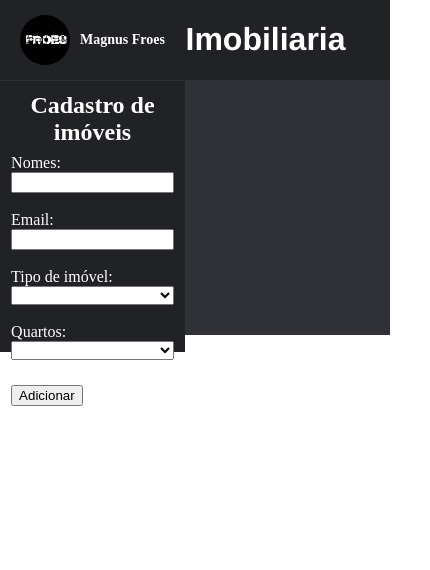
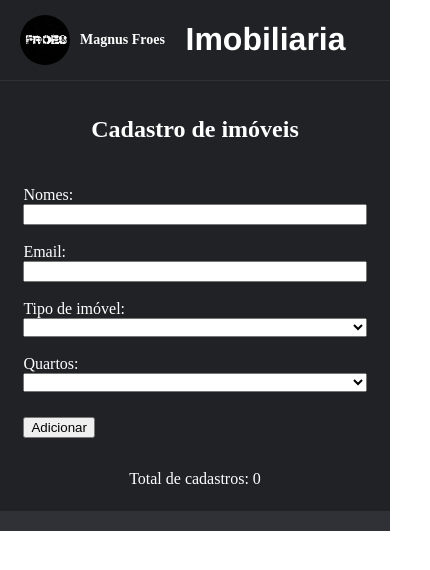
Before and after one commit to magnusfroes/recado, a Vue app: page / in a window 390 px wide. Shown: the top 570 px of the page, 430 px wide, since content can reach past the window. Built offline with nearby package versions, Linux system fonts and the light colour scheme.

Commit message:
Evoluindo02

```diff
--- a/src/components/AddList.vue
+++ b/src/components/AddList.vue
@@ -119,6 +119,8 @@ export default {
         fecharConfirm:function() {
             this.modal = false
 
+            this.lista = new Object()
+
             this.lista.Nome = this.nomeInput
             this.lista.Email = this.emailInput
             this.lista.Tipo = this.Tipo
@@ -172,14 +174,28 @@ export default {
     background-color: #2F3136;
 }
 
+
+
 .lista {
     display: flex;
     flex-direction: column;
-    max-width: 280px;
+    width: 350px;
     padding-top: 15px;
-    width: 100%;
-    height: 60vw;
+    height: 100vw;
     background-color: #202225;
+}
+
+@media (max-width: 630px) {
+    .addlist {
+        display: flex;
+        flex-direction: column;
+    }
+
+    .lista {
+        display: flex;
+        width: 100%;
+        height: 100%;
+    }
 }
 
 .top {
@@ -195,7 +211,7 @@ export default {
     display: flex;
     flex-direction: column;
     padding: 6%;
-    height: 80%;
+    height: 100%;
     background-color: #202225;
 }
 
@@ -214,19 +230,22 @@ export default {
 .central {
     display: grid;
     width: 100%;
-    height: 60vw;
+    height: 100%;
     padding: 20px;
     padding-bottom: 0;
-    grid-template-columns: 1fr 1fr 1fr;
-    grid-template-rows: repeat(2, 1fr);
+    grid-template-columns: repeat(auto-fit, minmax(300px, 1fr));
+    grid-template-rows: repeat(auto-fit, 1fr);
     grid-gap: 20px;
+    justify-items: center;
 }
 
 .ticket {
     display: flex;
     color: white;
     flex-direction: column;
-    height: 100%;
+    max-width: 300px;
+    width: 100%;
+    height: 400px;
     border-radius: 4px;
     background-color: #4D5259;
 }
```
